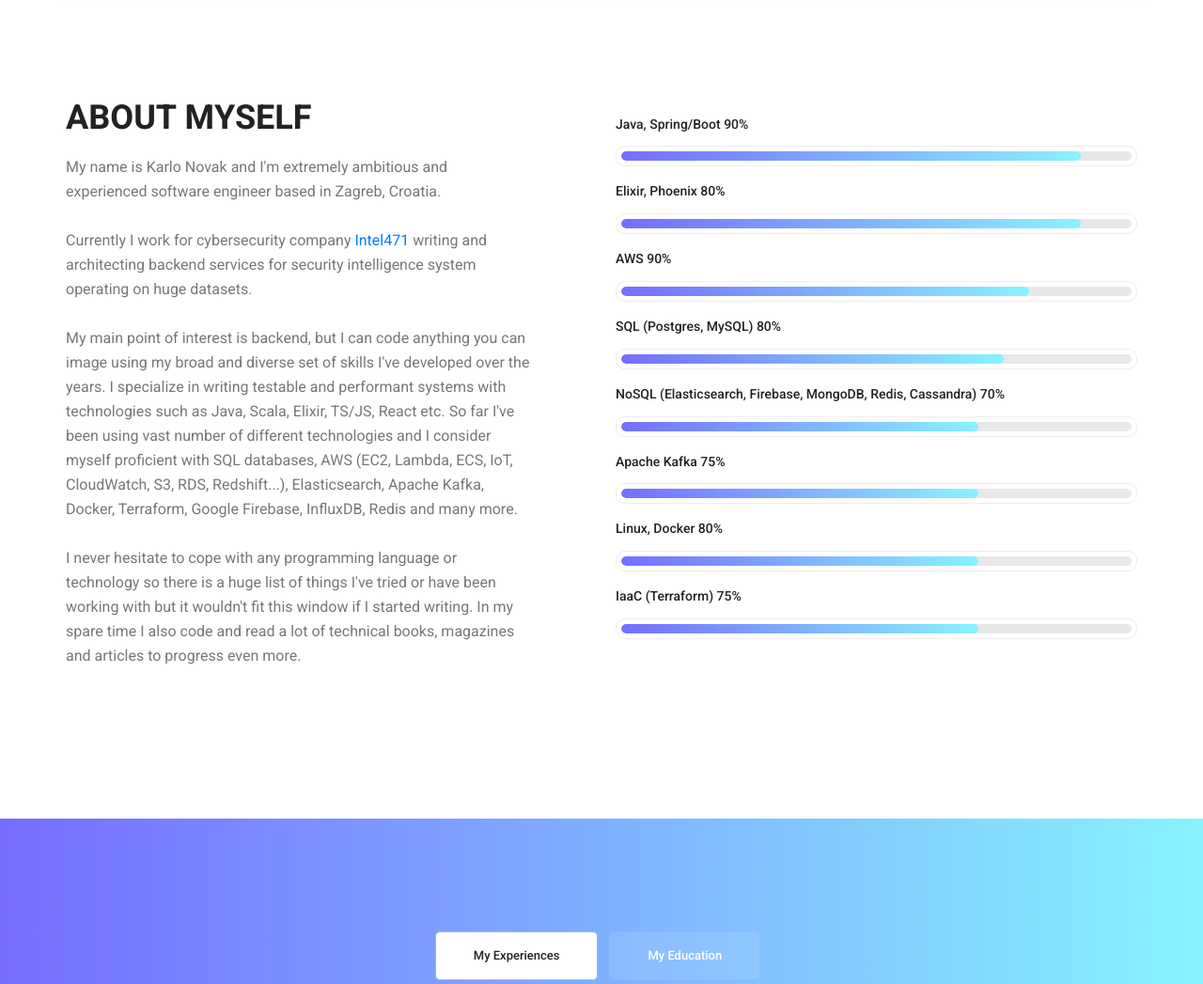
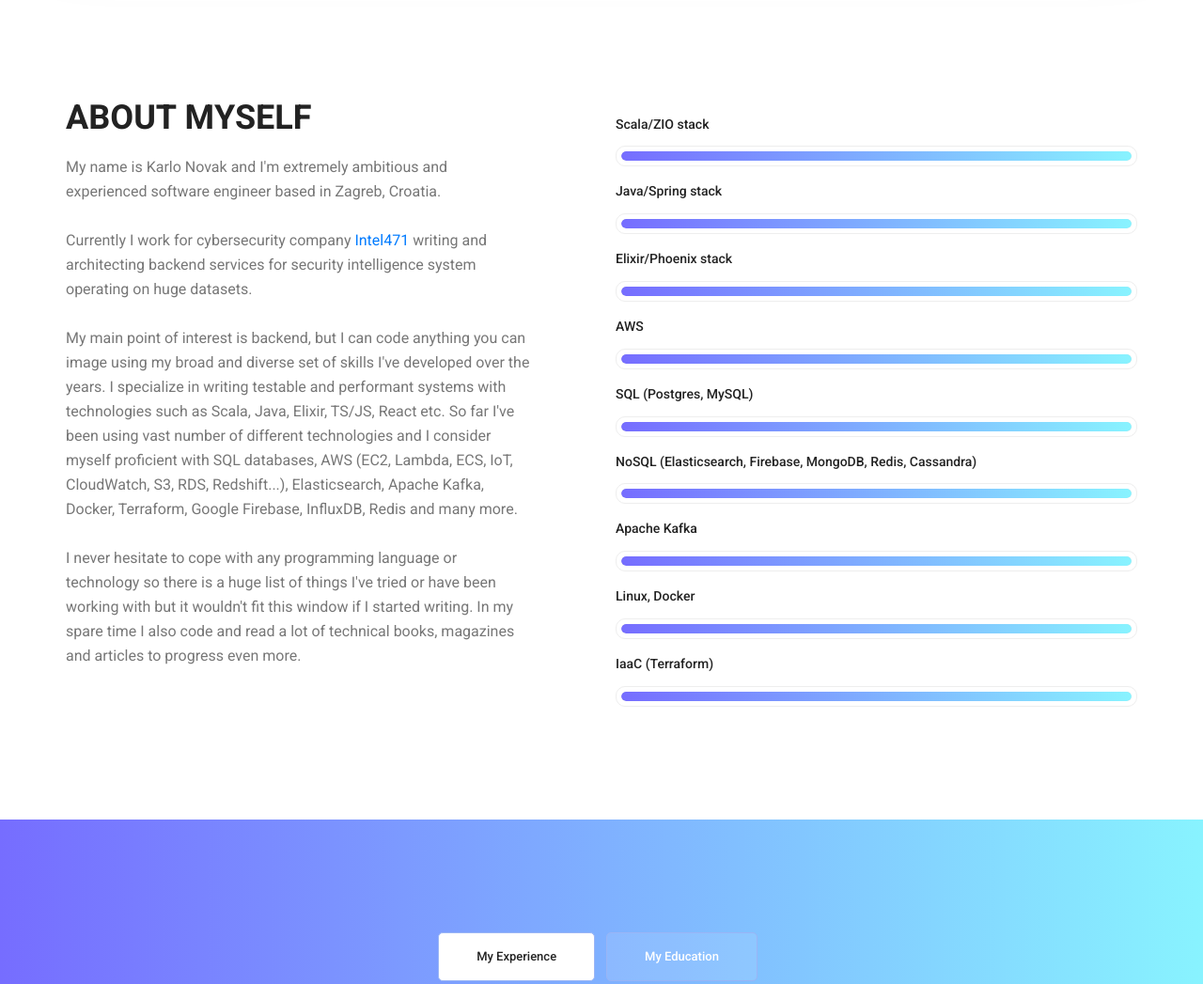
Before and after one commit to karlonovak/karlonovak.github.io, a plain HTML site: page index.html in a window 1280 px wide. Shown: the part 780-1827 px from the top of the page at 94% size. Drawn offline with Linux system fonts and the light colour scheme.

Commit message:
update profile a bit

```diff
--- a/index.html
+++ b/index.html
@@ -110,7 +110,7 @@
 								<br><br>
 								Currently I work for cybersecurity company <a href="https://intel471.com" target="_blank">Intel471</a> writing and architecting backend services for security intelligence system operating on huge datasets.
 								<br><br>
-								My main point of interest is backend, but I can code anything you can image using my broad and diverse set of skills I've developed over the years. I specialize in writing testable and performant systems with technologies such as Java, Scala, Elixir, TS/JS, React etc. So far I've been using vast number of different technologies and I consider myself proficient with SQL databases, AWS (EC2, Lambda, ECS, IoT, CloudWatch, S3, RDS, Redshift...), Elasticsearch, Apache Kafka, Docker, Terraform, Google Firebase, InfluxDB, Redis and many more.
+								My main point of interest is backend, but I can code anything you can image using my broad and diverse set of skills I've developed over the years. I specialize in writing testable and performant systems with technologies such as Scala, Java, Elixir, TS/JS, React etc. So far I've been using vast number of different technologies and I consider myself proficient with SQL databases, AWS (EC2, Lambda, ECS, IoT, CloudWatch, S3, RDS, Redshift...), Elasticsearch, Apache Kafka, Docker, Terraform, Google Firebase, InfluxDB, Redis and many more.
 								<br><br>
 								I never hesitate to cope with any programming language or technology so there is a huge list of things I've tried or have been working with but it wouldn't fit this window if I started writing. In my spare time I also code and read a lot of technical books, magazines and articles to progress even more.
 							</p>
@@ -120,66 +120,74 @@
         				<div class="tools_expert">
         					<div class="skill_main">
 								<div class="skill_item">
-									<h4>Java, Spring/Boot <span class="counter">90</span>%</h4>
+									<h4>Scala/ZIO stack</h4>
 									<div class="progress_br">
 										<div class="progress">
-											<div class="progress-bar" role="progressbar" aria-valuenow="90" aria-valuemin="0" aria-valuemax="100"></div>
+											<div class="progress-bar" role="progressbar" aria-valuenow="100" aria-valuemin="100" aria-valuemax="100"></div>
 										</div>
 									</div>
 								</div>
 								<div class="skill_item">
-									<h4>Elixir, Phoenix <span class="counter">80</span>%</h4>
+									<h4>Java/Spring stack</h4>
 									<div class="progress_br">
 										<div class="progress">
-											<div class="progress-bar" role="progressbar" aria-valuenow="90" aria-valuemin="0" aria-valuemax="100"></div>
+											<div class="progress-bar" role="progressbar" aria-valuenow="100" aria-valuemin="100" aria-valuemax="100"></div>
 										</div>
 									</div>
 								</div>
 								<div class="skill_item">
-									<h4>AWS <span class="counter">90</span>%</h4>
+									<h4>Elixir/Phoenix stack</h4>
 									<div class="progress_br">
 										<div class="progress">
-											<div class="progress-bar" role="progressbar" aria-valuenow="80" aria-valuemin="0" aria-valuemax="100"></div>
+											<div class="progress-bar" role="progressbar" aria-valuenow="100" aria-valuemin="100" aria-valuemax="100"></div>
 										</div>
 									</div>
 								</div>
 								<div class="skill_item">
-									<h4>SQL (Postgres, MySQL) <span class="counter">80</span>%</h4>
+									<h4>AWS</h4>
 									<div class="progress_br">
 										<div class="progress">
-											<div class="progress-bar" role="progressbar" aria-valuenow="75" aria-valuemin="0" aria-valuemax="100"></div>
+											<div class="progress-bar" role="progressbar" aria-valuenow="100" aria-valuemin="100" aria-valuemax="100"></div>
+										</div>
+									</div>
+								</div>
+								<div class="skill_item">
+									<h4>SQL (Postgres, MySQL)</h4>
+									<div class="progress_br">
+										<div class="progress">
+											<div class="progress-bar" role="progressbar" aria-valuenow="100" aria-valuemin="100" aria-valuemax="100"></div>
 										</div>
 									</div>
 									</div>
 								<div class="skill_item">
-									<h4>NoSQL (Elasticsearch, Firebase, MongoDB, Redis, Cassandra) <span class="counter">70</span>%</h4>
+									<h4>NoSQL (Elasticsearch, Firebase, MongoDB, Redis, Cassandra)</h4>
 									<div class="progress_br">
 										<div class="progress">
-											<div class="progress-bar" role="progressbar" aria-valuenow="70" aria-valuemin="0" aria-valuemax="100"></div>
+											<div class="progress-bar" role="progressbar" aria-valuenow="100" aria-valuemin="100" aria-valuemax="100"></div>
 										</div>
 									</div>
 								</div>
 								<div class="skill_item">
-									<h4>Apache Kafka <span class="counter">75</span>%</h4>
+									<h4>Apache Kafka</h4>
 									<div class="progress_br">
 										<div class="progress">
-											<div class="progress-bar" role="progressbar" aria-valuenow="70" aria-valuemin="0" aria-valuemax="100"></div>
+											<div class="progress-bar" role="progressbar" aria-valuenow="100" aria-valuemin="100" aria-valuemax="100"></div>
 										</div>
 									</div>
 								</div>
 								<div class="skill_item">
-									<h4>Linux, Docker <span class="counter">80</span>%</h4>
+									<h4>Linux, Docker</h4>
 									<div class="progress_br">
 										<div class="progress">
-											<div class="progress-bar" role="progressbar" aria-valuenow="70" aria-valuemin="0" aria-valuemax="100"></div>
+											<div class="progress-bar" role="progressbar" aria-valuenow="100" aria-valuemin="100" aria-valuemax="100"></div>
 										</div>
 									</div>
 								</div>
 								<div class="skill_item">
-									<h4>IaaC (Terraform) <span class="counter">75</span>%</h4>
+									<h4>IaaC (Terraform)</h4>
 									<div class="progress_br">
 										<div class="progress">
-											<div class="progress-bar" role="progressbar" aria-valuenow="70" aria-valuemin="0" aria-valuemax="100"></div>
+											<div class="progress-bar" role="progressbar" aria-valuenow="100" aria-valuemin="100" aria-valuemax="100"></div>
 										</div>
 									</div>
 								</div>
@@ -197,7 +205,7 @@
         		<div class="tabs_inner">
 					<ul class="nav nav-tabs" id="myTab" role="tablist">
 						<li class="nav-item">
-							<a class="nav-link active" id="home-tab" data-toggle="tab" href="#home" role="tab" aria-controls="home" aria-selected="true">My Experiences</a>
+							<a class="nav-link active" id="home-tab" data-toggle="tab" href="#home" role="tab" aria-controls="home" aria-selected="true">My Experience</a>
 						</li>
 						<li class="nav-item">
 							<a class="nav-link" id="profile-tab" data-toggle="tab" href="#profile" role="tab" aria-controls="profile" aria-selected="false">My Education</a>
```
